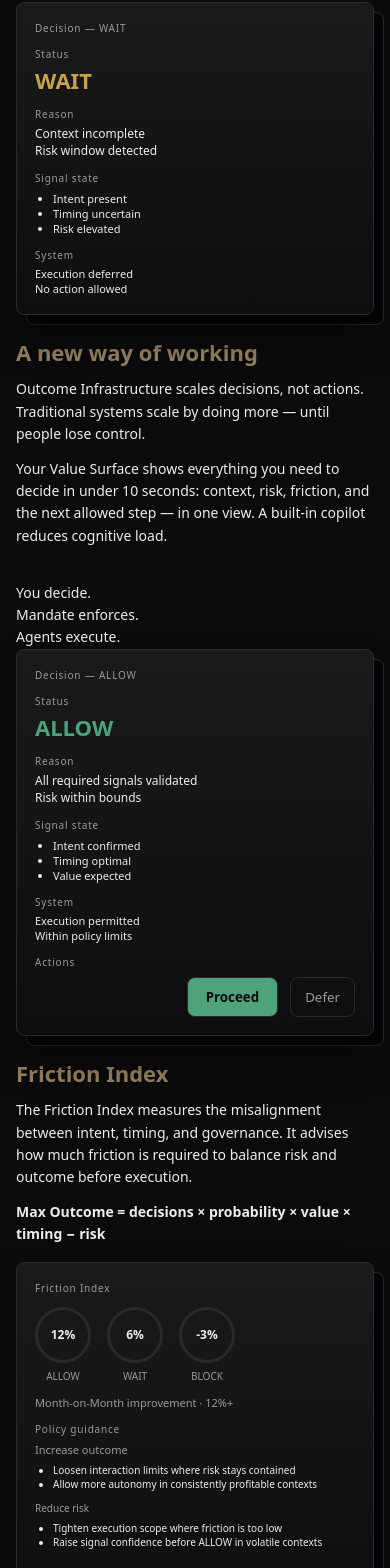
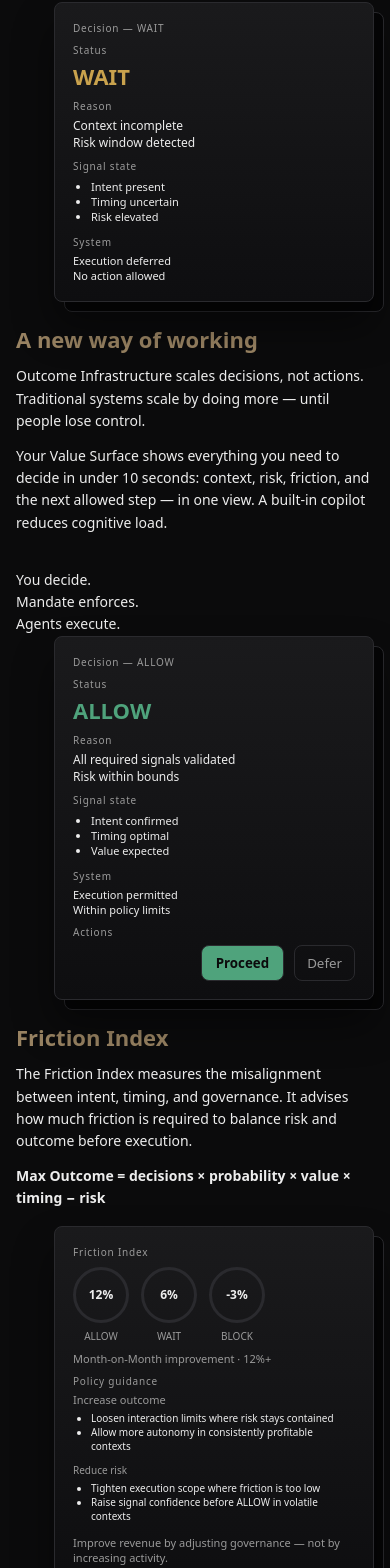
Before and after one commit to cyr1lv/outcome-marketing, a React (Vite) app: page / in a window 390 px wide. Shown: the part 981-2549 px from the top of the page. Built offline with nearby package versions, Linux system fonts and the light colour scheme.

Commit message:
Polish layout and responsiveness

```diff
--- a/src/sections/AllowConsole.tsx
+++ b/src/sections/AllowConsole.tsx
@@ -6,7 +6,7 @@ export function AllowConsole() {
     <ConsoleFrame>
       <ConsoleLabel>Decision — ALLOW</ConsoleLabel>
 
-        <div style={{ marginTop: 12 }}>
+        <div style={{ marginTop: 8 }}>
           <ConsoleLabel>Status</ConsoleLabel>
           <div
             style={{
@@ -20,7 +20,7 @@ export function AllowConsole() {
           </div>
         </div>
 
-        <div style={{ marginTop: 12 }}>
+        <div style={{ marginTop: 8 }}>
           <ConsoleLabel>Reason</ConsoleLabel>
           <div style={{ color: colors.text, fontSize: "clamp(12px, 1.8vw, 13px)", marginTop: 4 }}>
             All required signals validated
@@ -29,7 +29,7 @@ export function AllowConsole() {
           </div>
         </div>
 
-        <div style={{ marginTop: 12 }}>
+        <div style={{ marginTop: 8 }}>
           <ConsoleLabel>Signal state</ConsoleLabel>
           <ul
             style={{
@@ -45,7 +45,7 @@ export function AllowConsole() {
           </ul>
         </div>
 
-        <div style={{ marginTop: 12 }}>
+        <div style={{ marginTop: 8 }}>
           <ConsoleLabel>System</ConsoleLabel>
           <div style={{ color: colors.text, fontSize: "clamp(11px, 1.6vw, 12px)", marginTop: 4 }}>
             Execution permitted
@@ -54,12 +54,12 @@ export function AllowConsole() {
           </div>
         </div>
 
-        <div style={{ marginTop: 12 }}>
+        <div style={{ marginTop: 8 }}>
           <ConsoleLabel>Actions</ConsoleLabel>
-          <div style={{ display: "flex", justifyContent: "flex-end", gap: 12, marginTop: 8 }}>
+          <div style={{ display: "flex", justifyContent: "flex-end", gap: 10, marginTop: 6 }}>
             <button
               style={{
-                padding: "10px 18px",
+                padding: "8px 14px",
                 borderRadius: 8,
                 border: `1px solid ${colors.border}`,
                 background: colors.allow,
@@ -73,7 +73,7 @@ export function AllowConsole() {
             </button>
             <button
               style={{
-                padding: "8px 14px",
+                padding: "6px 12px",
                 borderRadius: 8,
                 border: `1px solid ${colors.border}`,
                 background: "transparent",
--- a/src/sections/FrictionConsole.tsx
+++ b/src/sections/FrictionConsole.tsx
@@ -12,7 +12,7 @@ export function FrictionConsole() {
     <ConsoleFrame>
       <ConsoleLabel>Friction Index</ConsoleLabel>
 
-        <div style={{ display: "flex", gap: 16, margin: "12px 0" }}>
+        <div style={{ display: "flex", gap: 12, margin: "8px 0" }}>
           {indicators.map((indicator) => (
             <div key={indicator.label} style={{ textAlign: "center" }}>
               <div
@@ -44,20 +44,20 @@ export function FrictionConsole() {
           ))}
         </div>
 
-        <div style={{ color: colors.muted, marginBottom: 12, fontSize: "clamp(11px, 1.6vw, 12px)" }}>
+        <div style={{ color: colors.muted, marginBottom: 8, fontSize: "clamp(11px, 1.6vw, 12px)" }}>
           Month-on-Month improvement · 12%+
         </div>
 
-        <div style={{ marginTop: 12 }}>
+        <div style={{ marginTop: 8 }}>
           <ConsoleLabel>Policy guidance</ConsoleLabel>
         </div>
-        <div style={{ marginTop: 6, fontSize: "clamp(11px, 1.6vw, 12px)" }}>
+        <div style={{ marginTop: 4, fontSize: "clamp(11px, 1.6vw, 12px)" }}>
           <div style={{ fontSize: "clamp(11px, 1.6vw, 12px)", color: colors.muted }}>
             Increase outcome
           </div>
           <ul
             style={{
-              marginTop: 6,
+              marginTop: 4,
               paddingLeft: 18,
               color: colors.text,
               fontSize: "clamp(10px, 1.5vw, 11px)",
@@ -70,14 +70,14 @@ export function FrictionConsole() {
             style={{
               fontSize: "clamp(10px, 1.5vw, 11px)",
               color: colors.muted,
-              marginTop: 10,
+              marginTop: 8,
             }}
           >
             Reduce risk
           </div>
           <ul
             style={{
-              marginTop: 6,
+              marginTop: 4,
               paddingLeft: 18,
               color: colors.text,
               fontSize: "clamp(10px, 1.5vw, 11px)",
@@ -92,7 +92,7 @@ export function FrictionConsole() {
           style={{
             fontSize: "clamp(11px, 1.6vw, 12px)",
             color: colors.muted,
-            marginTop: 16,
+            marginTop: 12,
           }}
         >
           Improve revenue by adjusting governance — not by increasing activity.
--- a/src/sections/WaitConsole.tsx
+++ b/src/sections/WaitConsole.tsx
@@ -6,7 +6,7 @@ export function WaitConsole() {
     <ConsoleFrame>
       <ConsoleLabel>Decision — WAIT</ConsoleLabel>
 
-        <div style={{ marginTop: 12 }}>
+        <div style={{ marginTop: 8 }}>
           <ConsoleLabel>Status</ConsoleLabel>
           <div
             style={{
@@ -20,7 +20,7 @@ export function WaitConsole() {
           </div>
         </div>
 
-        <div style={{ marginTop: 12 }}>
+        <div style={{ marginTop: 8 }}>
           <ConsoleLabel>Reason</ConsoleLabel>
           <div style={{ color: colors.text, fontSize: "clamp(12px, 1.8vw, 13px)", marginTop: 4 }}>
             Context incomplete
@@ -29,7 +29,7 @@ export function WaitConsole() {
           </div>
         </div>
 
-        <div style={{ marginTop: 12 }}>
+        <div style={{ marginTop: 8 }}>
           <ConsoleLabel>Signal state</ConsoleLabel>
           <ul
             style={{
@@ -45,7 +45,7 @@ export function WaitConsole() {
           </ul>
         </div>
 
-        <div style={{ marginTop: 12 }}>
+        <div style={{ marginTop: 8 }}>
           <ConsoleLabel>System</ConsoleLabel>
           <div style={{ color: colors.text, fontSize: "clamp(11px, 1.6vw, 12px)", marginTop: 4 }}>
             Execution deferred
--- a/src/styles.ts
+++ b/src/styles.ts
@@ -82,7 +82,7 @@ export const metalPanel: React.CSSProperties = {
   border: `1px solid ${colors.border}`,
   borderRadius: 8,
   boxShadow: "0 24px 40px rgba(0,0,0,.45)",
-  padding: 20,
+  padding: 16,
 };
 
 export const consoleEdge: React.CSSProperties = {
@@ -98,7 +98,7 @@ export const consoleEdge: React.CSSProperties = {
 export const consoleShell: React.CSSProperties = {
   position: "relative",
   display: "block",
-  width: "min(360px, 100%)",
+  width: "min(320px, 100%)",
   justifySelf: "end",
   alignSelf: "start",
 };
@@ -107,8 +107,8 @@ export const consoleFace: React.CSSProperties = {
   ...metalPanel,
   position: "relative",
   zIndex: 1,
-  width: "min(360px, 100%)",
-  minHeight: 240,
+  width: "min(320px, 100%)",
+  minHeight: 210,
   boxSizing: "border-box",
 };
 
```
